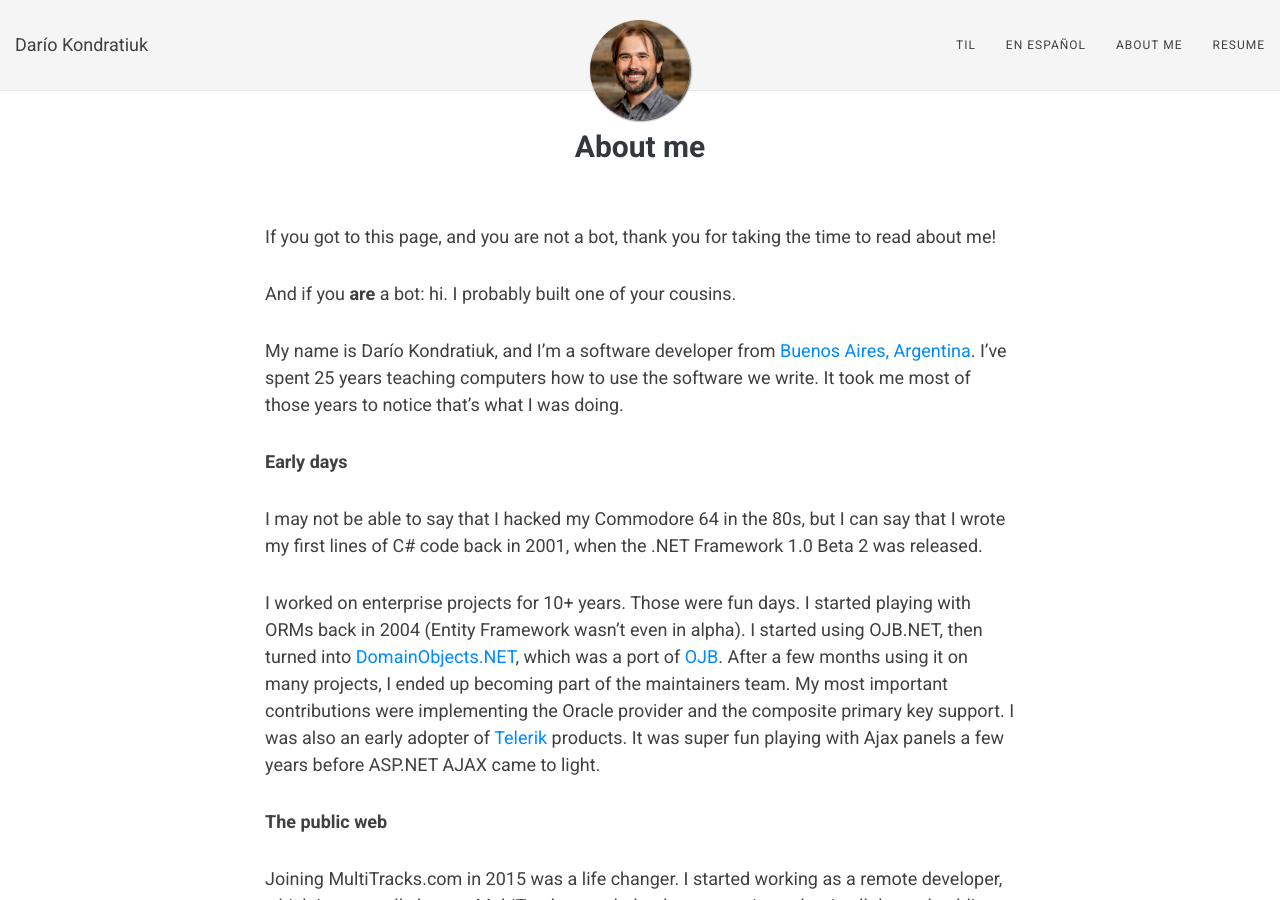
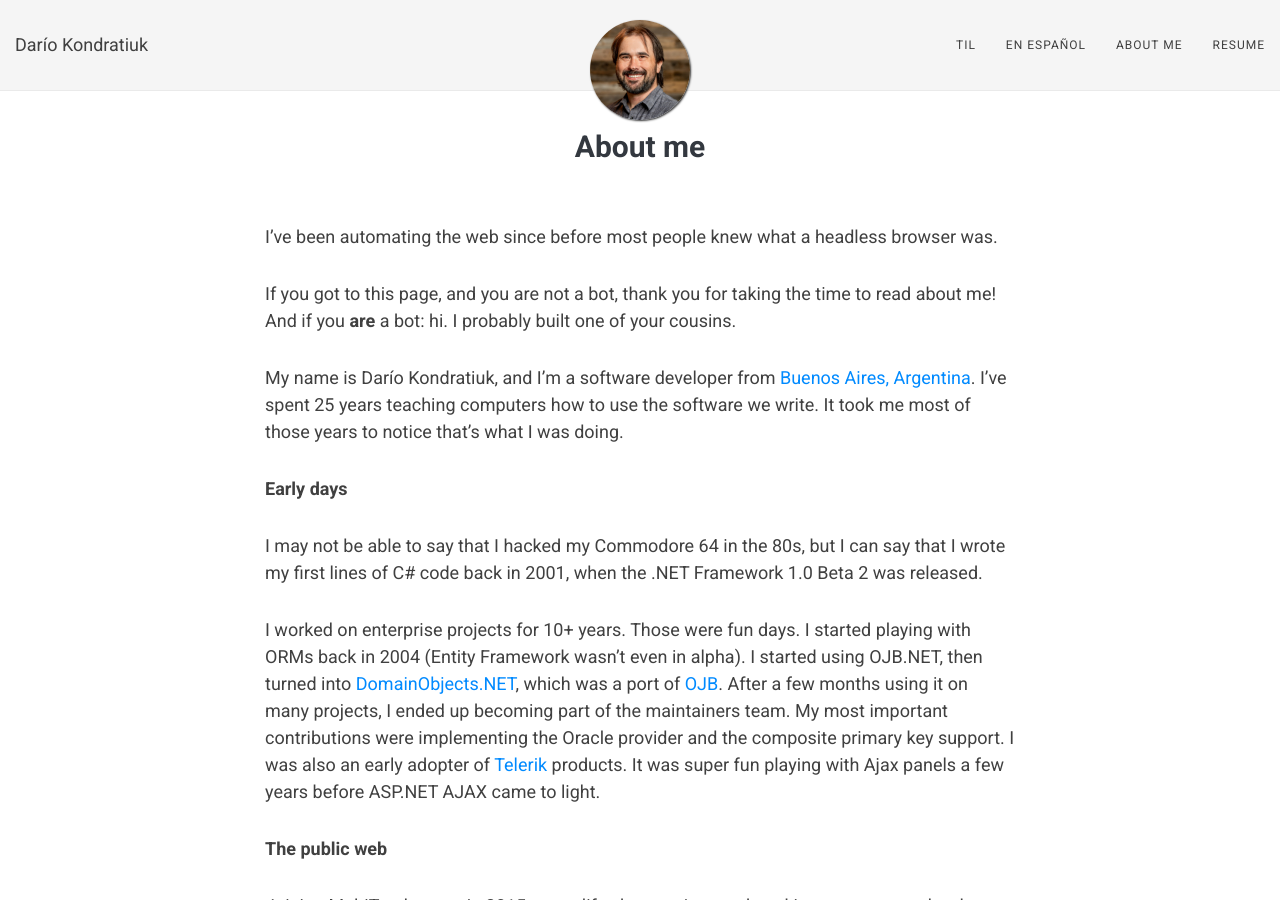
Before and after one commit to kblok/kblok.github.io, a Jekyll site: the page built from aboutme.md, in a window 1280 px wide and 900 px high. Built offline with Jekyll 4.4.1, drawn with Linux system fonts in a browser that asks for light colours; nearby versions of some CDN libraries.

Commit message:
Lead with the headless browser line, drop the phone number
Co-Authored-By: Claude Opus 5 (1M context) <noreply@anthropic.com>

```diff
--- a/aboutme.md
+++ b/aboutme.md
@@ -3,9 +3,9 @@ layout: page
 title: About me
 ---
 
-If you got to this page, and you are not a bot, thank you for taking the time to read about me!
+I've been automating the web since before most people knew what a headless browser was.
 
-And if you **are** a bot: hi. I probably built one of your cousins.
+If you got to this page, and you are not a bot, thank you for taking the time to read about me! And if you **are** a bot: hi. I probably built one of your cousins.
 
 My name is Darío Kondratiuk, and I'm a software developer from [Buenos Aires, Argentina](https://www.google.com/maps/place/Buenos+Aires/@-34.6158037,-58.5033386,12z/data=!3m1!4b1!4m5!3m4!1s0x95bcca3b4ef90cbd:0xa0b3812e88e88e87!8m2!3d-34.6036844!4d-58.3815591). I've spent 25 years teaching computers how to use the software we write. It took me most of those years to notice that's what I was doing.
 
--- a/resume.html
+++ b/resume.html
@@ -25,7 +25,6 @@ layout: none
         <div class="location"><i class="bi bi-geo-alt"></i> Buenos Aires, Argentina</div>
         <div class="linkedin"><i class="bi bi-linkedin"></i> <a href="https://www.linkedin.com/in/dario-k-soft/" target="_blank">in/dario-k-soft</a></div>
         <div class="twitter"><i class="bi bi-twitter"></i> <a href="https://www.twitter.com/hardkoded" target="_blank">@hardkoded</a></div>
-        <div class="phone-number"><i class="bi bi-phone"></i> +54-911-6966-2086</div>
         <div class="website"><i class="bi bi-globe"></i> <a href="https://www.hardkoded.com" target="_blank">https://www.hardkoded.com</a></div>
         <div class="github"><i class="bi bi-github"></i> <a href="https://github.com/kblok" target="_blank">https://github.com/kblok</a></div>
     </div>
```
